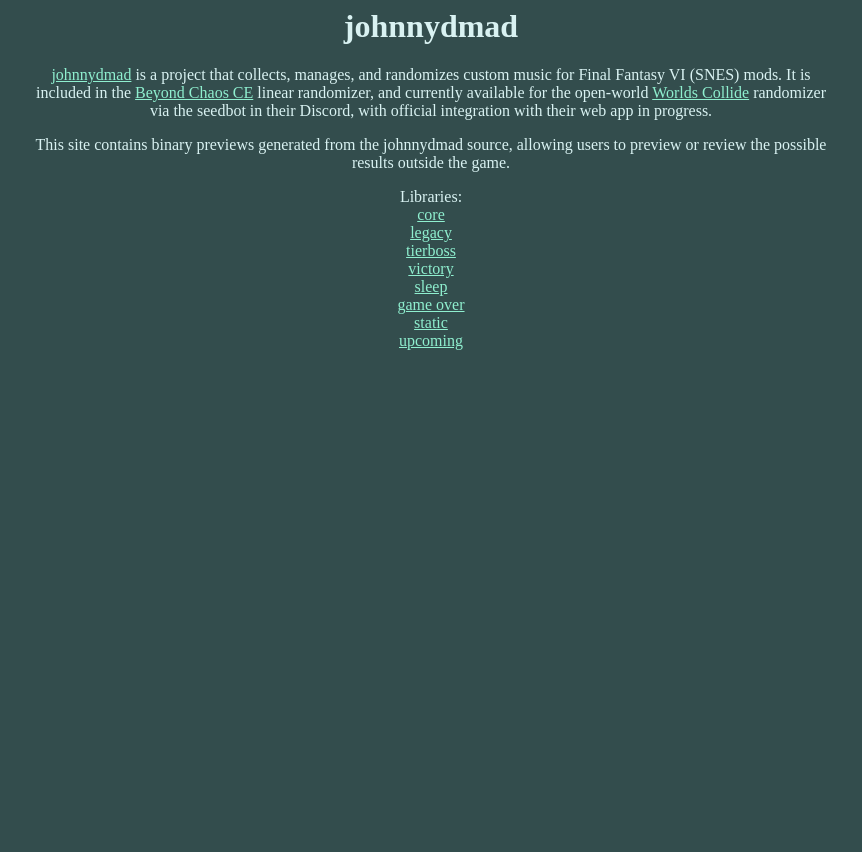
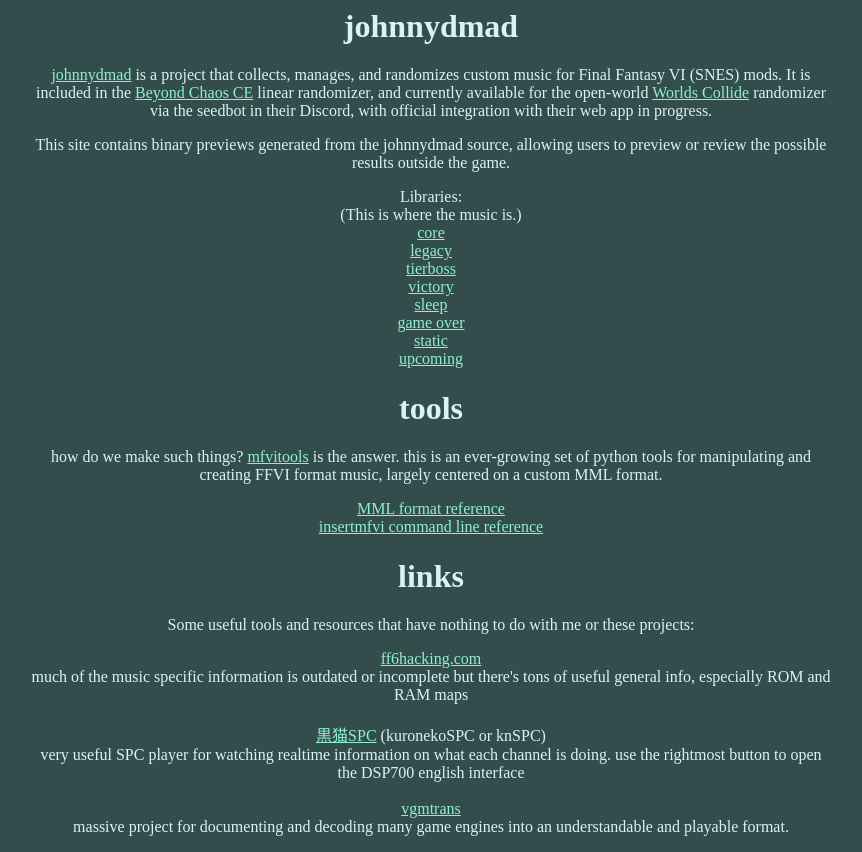
Before and after one commit to emberling/emberling.github.io, a plain HTML site: page index.html in a window 1280 px wide. Shown: the whole page, without its empty margins (209-1071 px from the left). Before the commit the page ends 800 px from the top, so only its background shows below. Drawn offline with Linux system fonts and the light colour scheme.

Commit message:
expand main page

```diff
--- a/index.html
+++ b/index.html
@@ -17,6 +17,7 @@
 <p>This site contains binary previews generated from the johnnydmad source, allowing users to preview or review the possible results outside the game.</p>
 <p>
 Libraries:<br>
+(This is where the music is.)<br>
 <a href="core/">core</a><br>
 <a href="legacy/">legacy</a><br>
 <a href="tierboss/">tierboss</a><br>
@@ -27,4 +28,13 @@
 <a href="upcoming/">upcoming</a><br>
 
 </p>
+<h1>tools</h1>
+<p>how do we make such things? <a href="https://github.com/emberling/mfvitools">mfvitools</a> is the answer. this is an ever-growing set of python tools for manipulating and creating FFVI format music, largely centered on a custom MML format.</p>
+<p><a href="https://github.com/emberling/mfvitools/wiki/">MML format reference</a><br>
+<a href="https://github.com/emberling/mfvitools/wiki/insertmfvi">insertmfvi command line reference</a></p>
+<h1>links</h1>
+<p>Some useful tools and resources that have nothing to do with me or these projects:</p>
+<p><a href="https://www.ff6hacking.com/">ff6hacking.com</a><br>much of the music specific information is outdated or incomplete but there's tons of useful general info, especially ROM and RAM maps<br><br>
+    <a href="https://kurohane.net/seisanbutu.html">黒猫SPC</a> (kuronekoSPC or knSPC)<br>very useful SPC player for watching realtime information on what each channel is doing. use the rightmost button to open the DSP700 english interface<br><br>
+    <a href="https://github.com/vgmtrans/vgmtrans">vgmtrans</a><br>massive project for documenting and decoding many game engines into an understandable and playable format.</p>
 </body>
```
